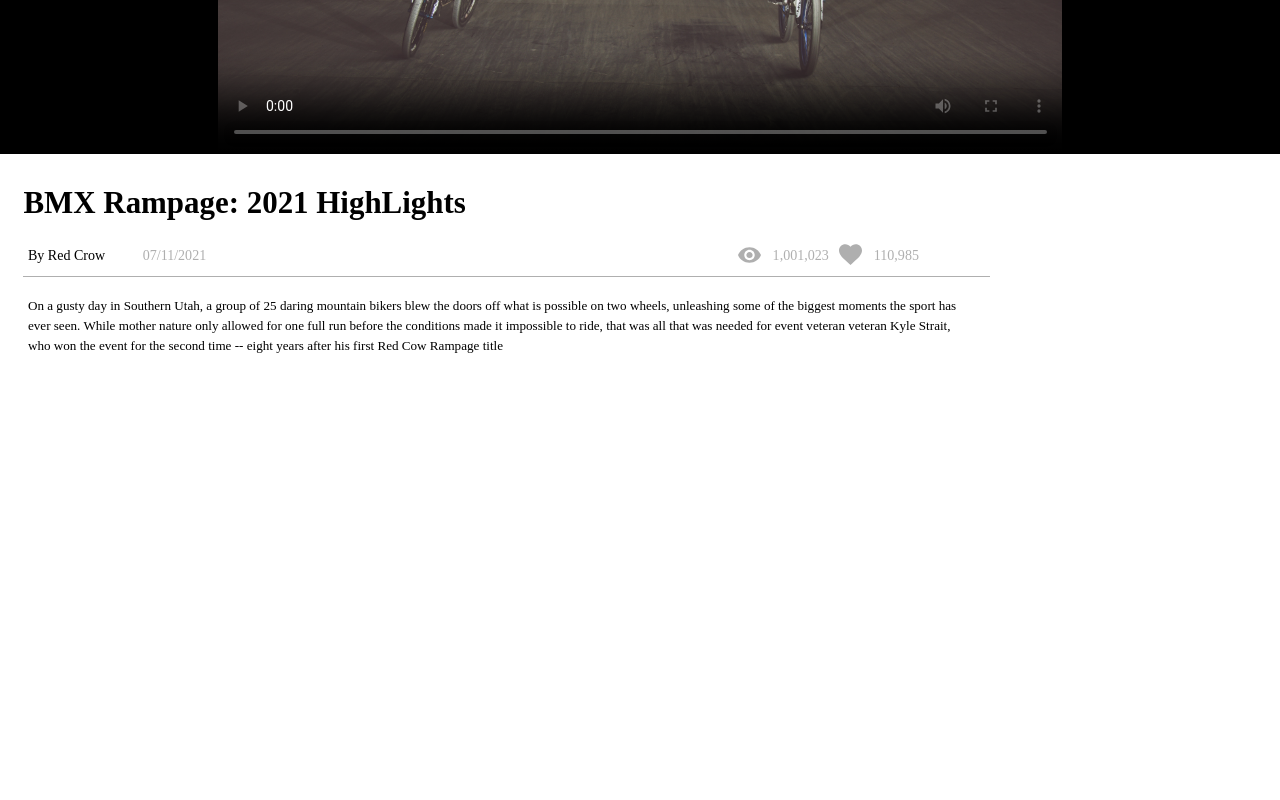
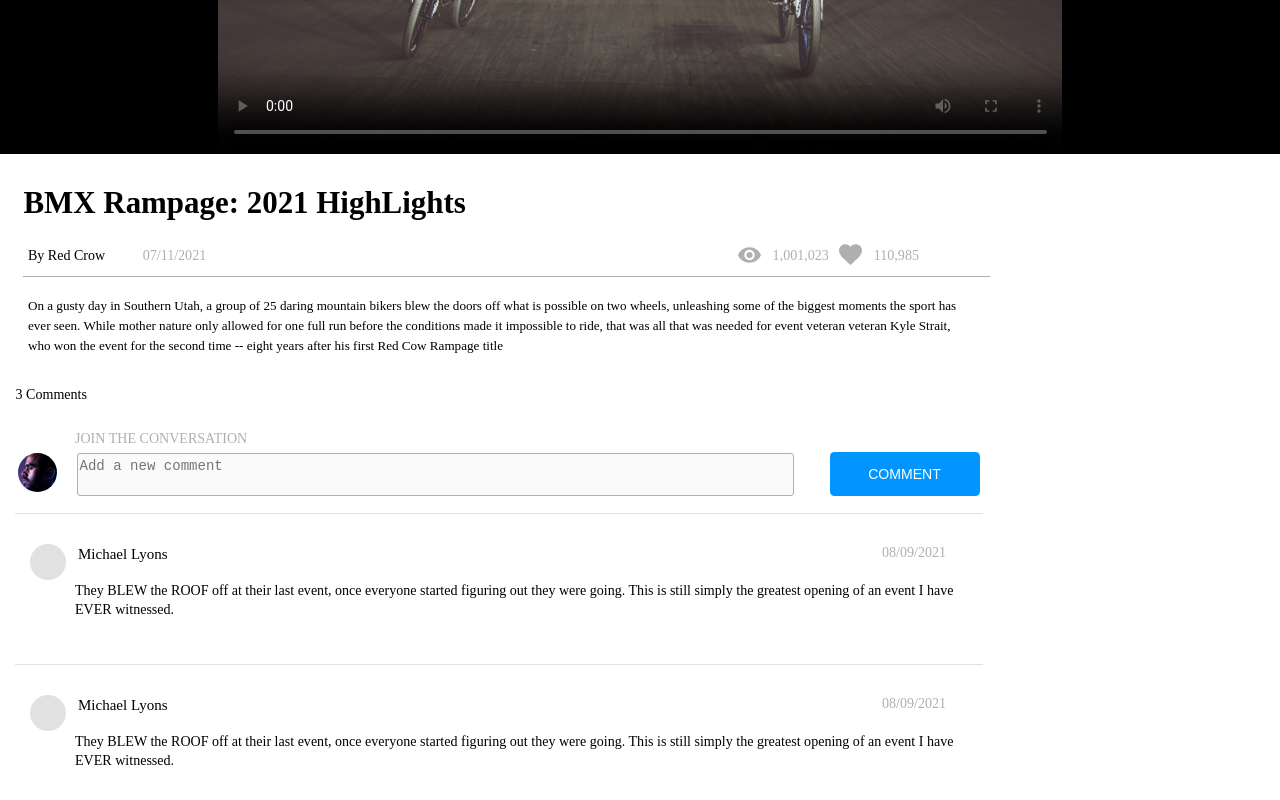
Before and after one commit to David-McCaig/david-mccaig-brainflix, a React (Create React App) app: page / in a window 1280 px wide. Shown: the part 380-1180 px from the top of the page. Before the commit the page ends 800 px from the top, so only its background shows below. Built offline with nearby package versions, Linux system fonts and the light colour scheme; a web font is replaced by a local one.

Commit message:
Add comments component

```diff
--- a/src/App.jsx
+++ b/src/App.jsx
@@ -3,6 +3,7 @@
 import Header from "./components/Header/Header";
 import Description from "./components/Description/Description";
 import VideoList from "./components/VideoList/VideoList";
+import Comments from "./components/Comments/Comments";
 import './App.scss';
 import videos from "./data/videos.json";
 import video from "./data/video-details.json"
@@ -18,6 +19,7 @@
     <Header />
     <Description />
     <VideoList  />
+    <Comments />
     </>
   );
 }
--- /dev/null
+++ b/src/components/Comments/Comments.jsx
@@ -0,0 +1,63 @@
+import "./Comments.scss";
+// import SearchFace from "../../assets/images/Mohan-muruge.jpg"
+import SearchFace from "../../assets/images/Mohan-muruge.jpg";
+import AddComment from "../../assets/Icons/add_comment.svg";
+
+
+function Comments() {
+    return (
+    <section>
+    <div className="test">
+    <form className="form">
+        <p className="form__title">3 Comments</p>
+        <label className="form__comment" form="formComment">JOIN THE CONVERSATION</label>
+        <div className="form__container">
+            <img src={SearchFace} className="form__img" alt="Side profile of person" />
+            <textarea className="form__input comment-input" id="formComment" placeholder="Add a new comment" name="formComment" required=""></textarea>
+            <button className="form__btn btn" id="formSubmit" type="submit">comment</button>
+        </div>
+    </form>
+
+    </div>
+
+    <div className="comments">
+        <div className="comments__body">
+            <div className="comments__container">
+                <div className="images"></div>
+                <p className="comments__title">Michael Lyons</p>
+                <p className="comments__date">08/09/2021</p>
+
+            </div>
+            <p className="comments__copy">They BLEW the ROOF off at their last
+event, once everyone started figuring
+out they were going. This is still simply
+the greatest opening of an event I have
+EVER witnessed.</p>
+
+        </div>
+    </div>
+
+    <div className="comments">
+        <div className="comments__body">
+            <div className="comments__container">
+                <div className="images"></div>
+                <p className="comments__title">Michael Lyons</p>
+                <p className="comments__date">08/09/2021</p>
+
+            </div>
+            <p className="comments__copy">They BLEW the ROOF off at their last
+event, once everyone started figuring
+out they were going. This is still simply
+the greatest opening of an event I have
+EVER witnessed.</p>
+
+        </div>
+    </div>
+    </section>
+
+
+
+    );
+}
+
+export default Comments;
--- /dev/null
+++ b/src/components/Comments/Comments.scss
@@ -0,0 +1,200 @@
+@use '/src/styles/partials/variables' as *;
+@use '../../styles/partials/mixins' as *;
+
+.test {
+
+    @include tablet {
+     max-width: 79rem;
+    }
+
+}
+
+.form {
+    display: flex;
+    flex-direction: column;
+
+    @include tablet {
+
+    }
+  &__name {
+
+  }
+
+  &__title {
+    font-family: $font-bold;
+    padding: 1.2375rem 0rem 1.2375rem .7375rem;
+  }
+
+  &__container {
+
+    @include tablet {
+      display: flex;
+      height: 3rem;
+       }
+  }
+
+
+  &__comment {
+    margin:0rem 0rem .3rem 5rem;
+    font-family: $font-regular;
+    color: $color-primary-3;
+  }
+
+  &__input {
+    width: 70%;
+    height: 6.5rem;
+    margin-left: 2rem;
+    border: .0625rem solid $color-primary-3;
+    border-radius: .2rem;
+    resize: none;
+    background-color: $secondary-color-4;
+
+    @include tablet {
+      width: 60%;
+      height: 2.5rem;
+    }
+  }
+
+  &__btn {
+    width: 72%;
+    height: 2.7rem;
+    background-color: $color-primary-2;
+    color: $color-primary-4;
+    border-radius: .3rem;
+    margin-top: .7rem;
+    margin-left: 4.9rem;
+    border: 0rem;
+    text-transform: uppercase;
+
+    @include tablet {
+        width: 10rem;
+        height: 2.9rem;
+        margin: -.04rem 0rem 0rem 2.4rem;
+      }
+  }
+
+  &__img {
+    width: 2.6rem;
+    height: 2.6rem;
+    object-fit: cover;
+    border-radius: 50%;
+    margin-left: .5rem;
+    position: relative;
+    bottom: 4.4rem;
+    left: .7rem;
+
+    @include tablet {
+       bottom: 0rem;
+      }
+  }
+}
+
+.comments {
+    width: 90%;
+    height: 9rem;
+    border-top: 1px solid $secondary-color-3; ;
+    justify-content: center;
+    margin-top: 1rem;
+    margin-left: 1rem;
+    padding: .5rem;
+    display: flex;
+    flex-direction: column;
+    align-items: flex-start;
+    @include tablet {
+      height: 6rem;
+      width: 90%;
+      max-width: 64.5rem;
+      padding: 1rem 0rem 2rem 0rem;
+      display: inline-block;
+          }
+      @include desktop {
+
+      }
+
+      &__body {
+        display: flex;
+        flex-direction: column;
+        @include tablet {
+          height: 7rem;
+              }
+
+      }
+
+      &__container {
+        width: 21rem;
+        display: flex;
+        height: 2.5rem;
+
+        @include tablet {
+          width: 10rem;
+          }
+      }
+
+      &__title {
+        font-family: $font-bold;
+        font-size: 1rem;
+        margin-top: 1rem;
+        width: 10rem;
+        @include tablet {
+          width: 14rem;
+          height: 1rem;
+              }
+      }
+
+      &__date {
+        margin-top: 1rem;
+        color: $color-primary-3;
+        font-size: .9375rem;
+        line-height: 1.125rem;
+        font-family: $font-regular;
+
+        @include tablet {
+          margin-right: -30rem;
+          position: relative;
+          left: 25rem;
+          }
+
+        @include tablet {
+          left: 39rem;
+        }
+      }
+
+      &__copy {
+        // max-width: 19.375rem;
+        // width: 15.75rem;
+        font-family: $font-regular;
+        line-height: 1.25rem;
+        margin-left: 4rem;
+
+        @include tablet {
+
+
+          margin-top: 1rem;
+      }
+
+        @include desktop {
+
+      }
+    }
+  }
+
+  #comment {
+    text-decoration: none;
+  }
+
+  .images {
+    width: 2.4rem;
+    height: 2.4rem;
+    border-radius: 50%;
+    background-color: $secondary-color-3;
+    margin: 1rem .5rem .5rem 1rem;
+
+  }
+
+//   .comments {
+//     height: 50%;
+
+//     @include tablet {
+//       height: 60%;
+//       }
+//   }
--- a/src/components/NavBar/NavBar.jsx
+++ b/src/components/NavBar/NavBar.jsx
@@ -1,8 +1,8 @@
 import "./NavBar.scss";
 import BrainFlixLogo from "../../assets/Logo/BrainFlix-logo.svg";
 import SearchLogo from "../../assets/Icons/search.svg";
-import SearchFace from "../../assets/images/Mohan-muruge.jpg"
-import ButtonUpload from "../../assets/Icons/upload.svg"
+import SearchFace from "../../assets/images/Mohan-muruge.jpg";
+import ButtonUpload from "../../assets/Icons/upload.svg";
 
 
 function NavBar() {
```
